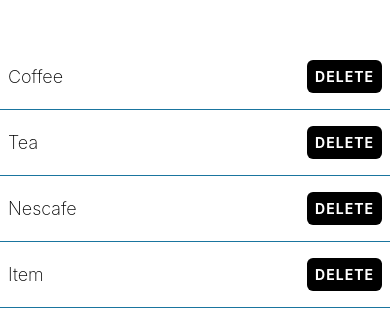
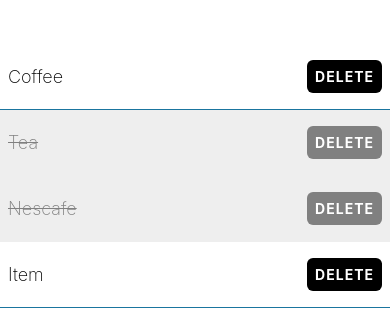
Before and after one commit to jmourad312/React-Native-with-Karmen-FEM, a React Native app: screen / in a window 390 px wide. Shown: the part 246-576 px from the top of the page. Built offline with nearby package versions, Linux system fonts and the light colour scheme.

Commit message:
marked items with different styles

```diff
--- a/App.tsx
+++ b/App.tsx
@@ -5,8 +5,8 @@
   return (
     <View style={styles.container}>
       <ShoppingListItem name="Coffee" />
-      <ShoppingListItem name="Tea" />
-      <ShoppingListItem name="Nescafe" />
+      <ShoppingListItem name="Tea" isCompleted />
+      <ShoppingListItem name="Nescafe" isCompleted />
       <ShoppingListItem />
     </View>
   );
--- a/components/ShoppingListItem.tsx
+++ b/components/ShoppingListItem.tsx
@@ -4,9 +4,13 @@
 
 type Props = {
   name?: string;
+  isCompleted?: boolean;
 };
 
-export const ShoppingListItem = ({ name = "Item" }: Props) => {
+export const ShoppingListItem = ({
+  name = "Item",
+  isCompleted = false,
+}: Props) => {
   const handleDelete = () => {
     Alert.alert(
       `Are you sure you want to delete ${name}?`,
@@ -27,11 +31,26 @@
   };
 
   return (
-    <View style={styles.itemContainer}>
-      <Text style={styles.itemText}>{name}</Text>
+    <View
+      style={[
+        styles.itemContainer,
+        isCompleted ? styles.completedContainer : undefined,
+      ]}
+    >
+      <Text
+        style={[
+          styles.itemText,
+          isCompleted ? styles.completedItemText : undefined,
+        ]}
+      >
+        {name}
+      </Text>
 
       <TouchableOpacity
-        style={styles.button}
+        style={[
+          styles.button,
+          isCompleted ? styles.completedButton : undefined,
+        ]}
         onPress={handleDelete}
         activeOpacity={0.5}
       >
@@ -50,14 +69,26 @@
     alignItems: "center",
     paddingHorizontal: 8,
     paddingVertical: 16,
-    borderBottomColor: "#1a759f",
+    borderBottomColor: theme.colorCerulean,
     borderBottomWidth: 1,
   },
+  completedContainer: {
+    backgroundColor: theme.colorLightGray,
+    borderBottomColor: theme.colorLightGray,
+  },
   itemText: { fontSize: 18, fontWeight: "200" },
+  completedItemText: {
+    textDecorationLine: "line-through",
+    textDecorationColor: theme.colorGray,
+    color: theme.colorGray
+  },
   button: {
     backgroundColor: theme.colorBlack,
     padding: 8,
     borderRadius: 6,
+  },
+  completedButton: {
+    backgroundColor: theme.colorGray,
   },
   buttonText: {
     color: theme.colorWhite,
--- a/theme.ts
+++ b/theme.ts
@@ -2,4 +2,6 @@
   colorCerulean: "#1a759f",
   colorWhite: "#fff",
   colorBlack: "#000",
+  colorGray: "#808080",
+  colorLightGray: "#eee",
 };
```
